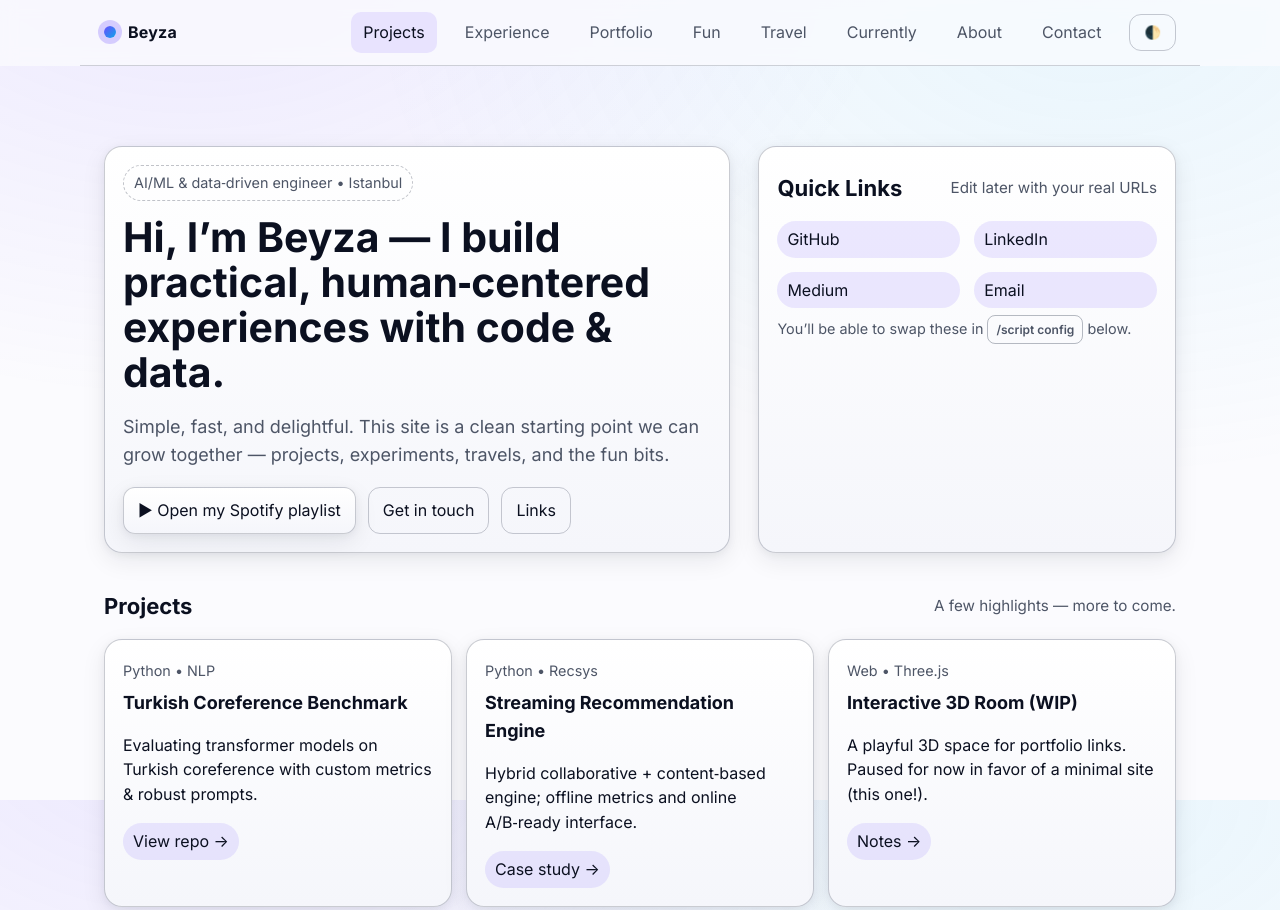
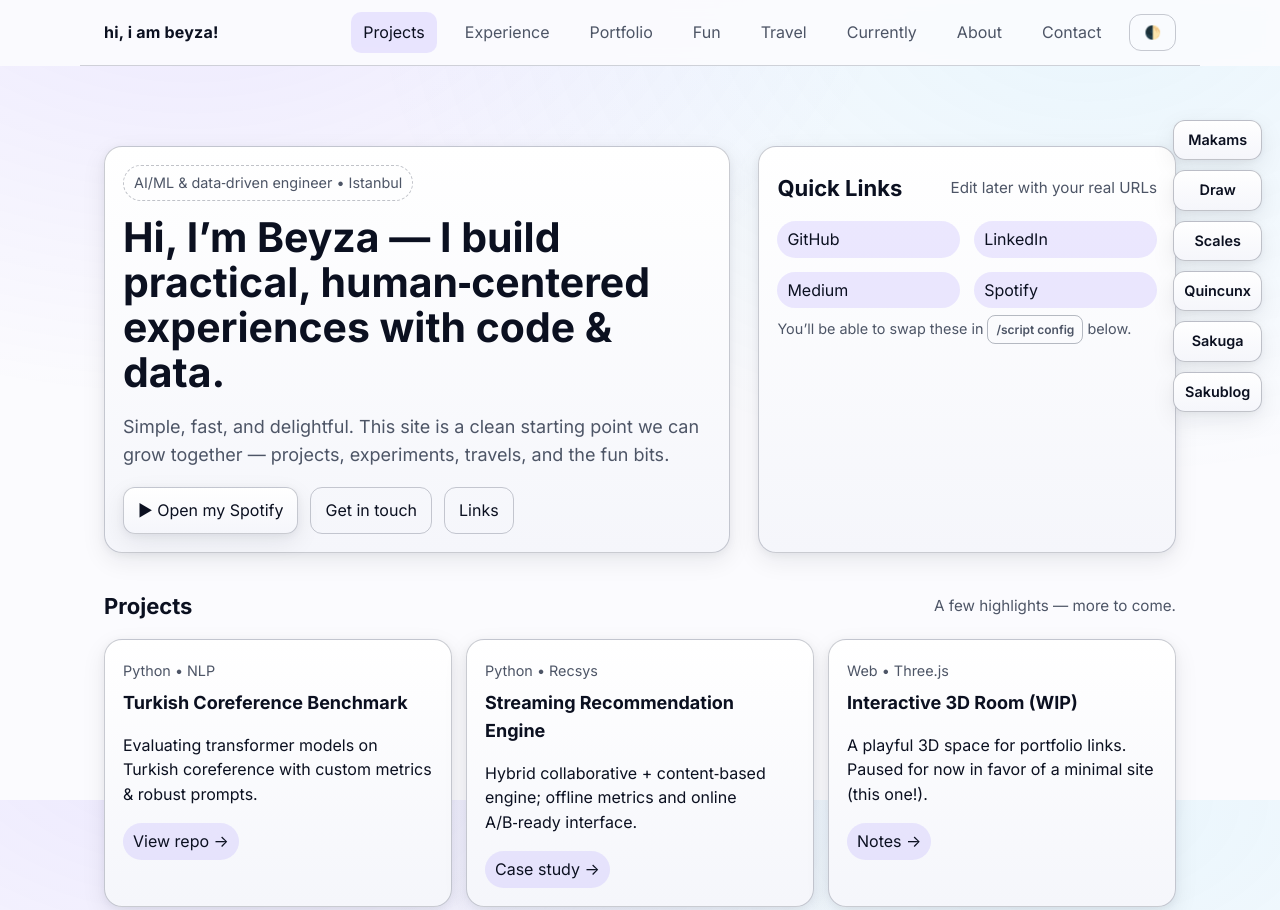
Before and after one commit to yildizbeyza/portfolio, a plain HTML site: page index.html in a window 1280 px wide. Shown: the top 910 px of the page. Drawn offline with Linux system fonts and the light colour scheme.

Commit message:
Add portfolio index.html

```diff
--- a/index.html
+++ b/index.html
@@ -46,10 +46,9 @@
     .container{max-width:1120px; margin-inline:auto; padding:24px;}
 
     /* Topbar */
-    header{position:sticky; top:0; z-index:20; backdrop-filter:saturate(180%) blur(8px); background:color-mix(in srgb, var(--bg), transparent 20%);}
+    header{position:sticky; top:0; z-index:999; backdrop-filter:saturate(180%) blur(8px); background:color-mix(in srgb, var(--bg), transparent 8%);}
     .topbar{display:flex; align-items:center; gap:16px; padding:12px 24px; border-bottom:1px solid color-mix(in srgb, var(--muted), transparent 75%);}
     .brand{display:flex; align-items:center; gap:12px; font-weight:700; letter-spacing:.2px}
-    .dot{width:12px; height:12px; border-radius:999px; background:linear-gradient(135deg,var(--brand),var(--brand-2)); box-shadow:0 0 0 6px var(--ring);}
     nav{margin-left:auto; display:flex; gap:16px; flex-wrap:wrap}
     nav a{padding:8px 12px; border-radius:10px; color:var(--muted)}
     nav a.active, nav a:hover{color:var(--text); background:color-mix(in srgb, var(--brand) 12%, transparent)}
@@ -92,12 +91,18 @@
     .split{display:flex; gap:12px; align-items:center; flex-wrap:wrap}
     .right{margin-left:auto}
     .kbd{font:600 12px/1 Inter; border:1px solid color-mix(in srgb, var(--muted), transparent 60%); padding:6px 8px; border-radius:8px}
+
+    /* Corner links */
+    .corner{position:fixed; right:18px; top:120px; display:flex; flex-direction:column; gap:10px; z-index:998}
+    @media (max-width: 960px){ .corner{display:none} }
+    .corner .cbtn{display:inline-flex; align-items:center; justify-content:center; padding:8px 10px; border-radius:12px; border:1px solid color-mix(in srgb, var(--muted), transparent 65%); background:linear-gradient(180deg, var(--panel), var(--panel-2)); box-shadow:var(--shadow); font-weight:600; font-size:.9rem;}
+    .corner .cbtn:hover{transform:translateY(-1px);}
   </style>
 </head>
 <body>
   <header>
     <div class="topbar container">
-      <div class="brand"><span class="dot" aria-hidden="true"></span> Beyza</div>
+      <div class="brand">hi, i am beyza!</div>
       <nav aria-label="Primary">
         <a href="#projects">Projects</a>
         <a href="#experience">Experience</a>
@@ -121,19 +126,14 @@
         <p class="lead">Simple, fast, and delightful. This site is a clean starting point we can grow together — projects, experiments, travels, and the fun bits.
         </p>
         <div class="cta-row">
-          <a class="btn" id="spotifyBtn" href="#" target="_blank" rel="noopener">▶︎ Open my Spotify playlist</a>
+          <a class="btn" id="spotifyBtn" href="#" target="_blank" rel="noopener">▶︎ Open my Spotify</a>
           <a class="btn ghost" href="#contact">Get in touch</a>
           <a class="btn ghost" href="#links">Links</a>
         </div>
       </div>
       <div class="card">
         <div class="section-title"><h2>Quick Links</h2><p class="meta">Edit later with your real URLs</p></div>
-        <div class="grid cols-2">
-          <a class="pill" href="https://github.com/" target="_blank" rel="noopener">GitHub</a>
-          <a class="pill" href="https://www.linkedin.com/" target="_blank" rel="noopener">LinkedIn</a>
-          <a class="pill" href="https://medium.com/" target="_blank" rel="noopener">Medium</a>
-          <a class="pill" href="mailto:hello@example.com">Email</a>
-        </div>
+        <div class="grid cols-2" id="quickLinks"></div>
         <p class="meta" style="margin-top:10px">You’ll be able to swap these in <span class="kbd">/script config</span> below.</p>
       </div>
     </section>
@@ -287,7 +287,7 @@
       <div class="grid cols-2">
         <div class="card">
           <h3>Say hello</h3>
-          <p class="meta">Email · LinkedIn · GitHub · Medium</p>
+          <p class="meta">Email · LinkedIn · GitHub · Medium · Spotify</p>
           <div class="grid cols-2" id="links"></div>
         </div>
         <div class="card">
@@ -305,21 +305,31 @@
     </footer>
   </main>
 
+  <!-- Corner will be injected here by script -->
+
   <script>
     // ---------- Lightweight site config (edit only this object) ----------
     const CONFIG = {
       theme: 'auto', // 'dark' | 'light' | 'auto'
-      spotifyPlaylist: 'https://open.spotify.com/playlist/37i9dQZF1DXcBWIGoYBM5M',
+      spotifyUrl: 'https://open.spotify.com/user/tb3ogct45km4koi9k8u0546c2?si=eca7ad02c3284d27',
       links: [
-        { label: 'GitHub', url: 'https://github.com/your-username' },
-        { label: 'LinkedIn', url: 'https://www.linkedin.com/in/your-handle' },
-        { label: 'Medium', url: 'https://medium.com/@your-handle' },
-        { label: 'Email', url: 'mailto:hello@example.com' }
+        { label: 'GitHub', url: 'https://github.com/yildizbeyza' },
+        { label: 'LinkedIn', url: 'https://www.linkedin.com/in/beyzanur-yildiz' },
+        { label: 'Medium', url: 'https://medium.com/@reverans.cs' },
+        { label: 'Spotify', url: 'https://open.spotify.com/user/tb3ogct45km4koi9k8u0546c2?si=eca7ad02c3284d27' }
       ],
       nowPlaying: 'Stardew Valley',
       book: { title: 'Atomic Habits', url: 'https://jamesclear.com/atomic-habits', note: 'Tiny changes, compounding effects.' },
       film: { title: 'Se7en (1995)', url: 'https://www.imdb.com/title/tt0114369/', note: 'Descent into the abyss, brilliantly paced.' },
-      blog: { title: 'The “boring” roadmap', url: 'https://martinfowler.com/', note: 'Simplicity scales; process beats chaos.' }
+      blog: { title: 'The “boring” roadmap', url: 'https://martinfowler.com/', note: 'Simplicity scales; process beats chaos.' },
+      corner: [
+        { label: 'Makams', url: 'http://www.turkishmusicportal.org/en/types-of-turkish-music/turkish-classical-music-makams' },
+        { label: 'Draw', url: 'https://drawabox.com/' },
+        { label: 'Scales', url: 'https://piano-ology.com/scales/middle-eastern-scale-theory-and-ear-training/' },
+        { label: 'Quincunx', url: 'https://www.mathsisfun.com/data/quincunx.html' },
+        { label: 'Sakuga', url: 'https://www.sakugabooru.com/tag?order=date' },
+        { label: 'Sakublog', url: 'https://blog.sakugabooru.com/' }
+      ]
     };
 
     // ---------- Theme handling ----------
@@ -340,13 +350,14 @@
 
     // ---------- Populate dynamic bits ----------
     document.getElementById('year').textContent = new Date().getFullYear();
-    document.getElementById('spotifyBtn').href = CONFIG.spotifyPlaylist;
+    document.getElementById('spotifyBtn').href = CONFIG.spotifyUrl;
     document.getElementById('nowPlaying').textContent = CONFIG.nowPlaying;
 
     const linkWrap = document.getElementById('links');
+    const quickWrap = document.getElementById('quickLinks');
     CONFIG.links.forEach(l=>{
       const a = document.createElement('a');
-      a.className = 'pill'; a.href = l.url; a.target = '_blank'; a.rel = 'noopener'; a.textContent = l.label; linkWrap.appendChild(a);
+      a.className = 'pill'; a.href = l.url; a.target = '_blank'; a.rel = 'noopener'; a.textContent = l.label; linkWrap.appendChild(a.cloneNode(true)); quickWrap.appendChild(a);
     });
 
     const setCard = (prefix, data)=>{
@@ -357,6 +368,16 @@
     setCard('book', CONFIG.book);
     setCard('film', CONFIG.film);
     setCard('blog', CONFIG.blog);
+
+    // Corner buttons (right side on desktop)
+    const cornerHost = document.createElement('div');
+    cornerHost.className = 'corner';
+    CONFIG.corner.forEach(item=>{
+      const b = document.createElement('a');
+      b.className = 'cbtn'; b.href = item.url; b.target = '_blank'; b.rel = 'noopener'; b.textContent = item.label;
+      cornerHost.appendChild(b);
+    });
+    document.body.appendChild(cornerHost);
 
     // ---------- Active link highlight ----------
     const navLinks = Array.from(document.querySelectorAll('nav a'));
```
